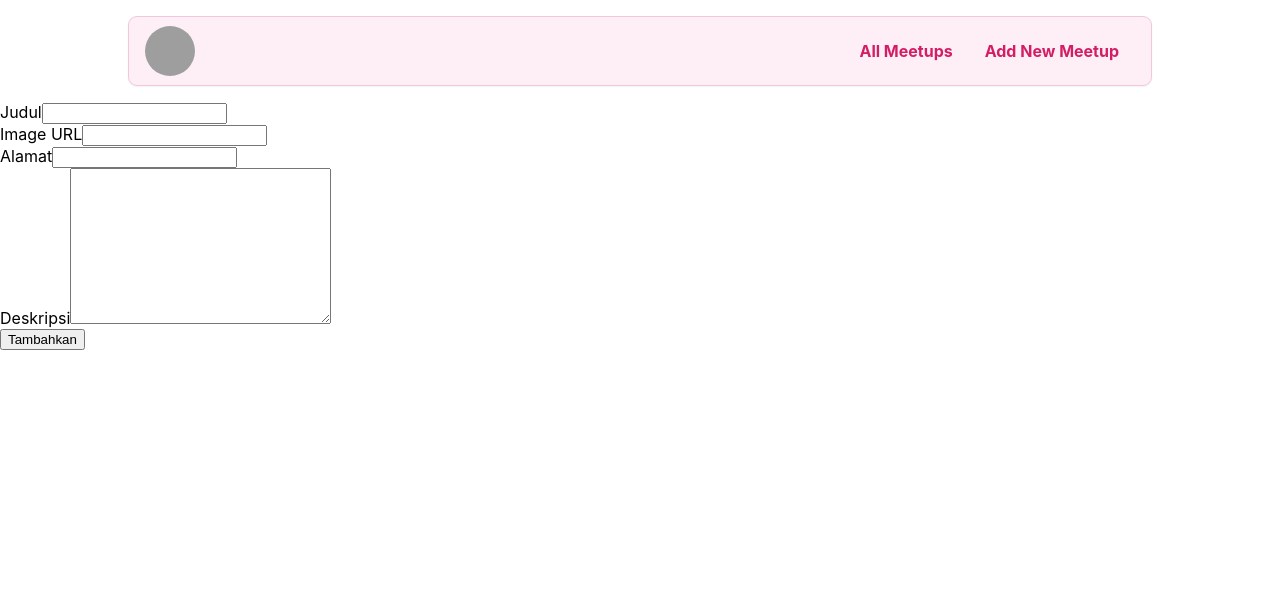
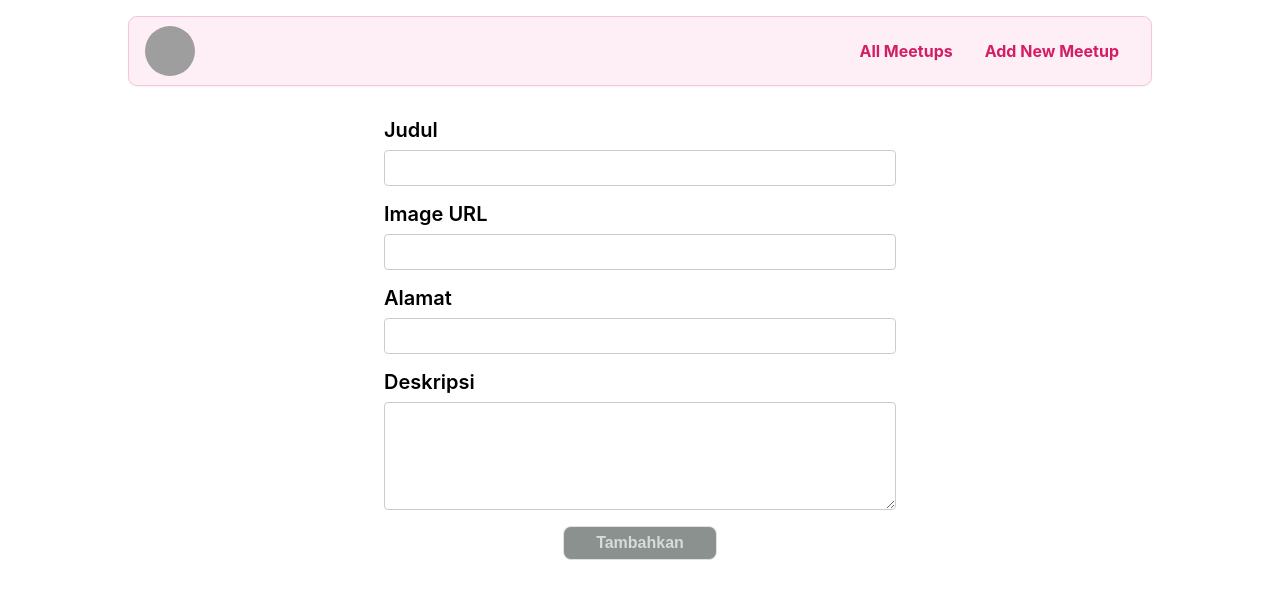
Before and after one commit to kalwabed/alterra-nextjs, a Next.js app: page /new in a window 1280 px wide. Shown: the top 598 px of the page. Built offline with nearby package versions, Linux system fonts and the light colour scheme; grey boxes are pictures that could not be loaded.

Commit message:
styling meetup form

```diff
--- a/components/meetup-form.jsx
+++ b/components/meetup-form.jsx
@@ -1,4 +1,6 @@
 import * as React from 'react'
+
+import styles from './meetup-form.module.css'
 
 const MeetupForm = ({ onAddMeetup }) => {
   const titleRef = React.useRef(null)
@@ -20,30 +22,40 @@ const MeetupForm = ({ onAddMeetup }) => {
   }
 
   return (
-    <form onSubmit={handleOnSubmit}>
-      <div>
-        <div>
-          <label htmlFor="title">Judul</label>
-          <input ref={titleRef} type="text" id="title" />
+    <form onSubmit={handleOnSubmit} className={styles.form}>
+      <div className={styles.formWrapper}>
+        <div className={styles.formControl}>
+          <label htmlFor="title" className={styles.label}>
+            Judul
+          </label>
+          <input ref={titleRef} type="text" id="title" className={styles.input} />
         </div>
 
-        <div>
-          <label htmlFor="image">Image URL</label>
-          <input ref={imageUrlRef} type="url" id="image " />
+        <div className={styles.formControl}>
+          <label htmlFor="image" className={styles.label}>
+            Image URL
+          </label>
+          <input ref={imageUrlRef} type="url" id="image" className={styles.input} />
         </div>
 
-        <div>
-          <label htmlFor="address">Alamat</label>
-          <input ref={addressRef} type="text" id="address" />
+        <div className={styles.formControl}>
+          <label htmlFor="address" className={styles.label}>
+            Alamat
+          </label>
+          <input ref={addressRef} type="text" id="address" className={styles.input} />
         </div>
 
-        <div>
-          <label htmlFor="description">Deskripsi</label>
-          <textarea ref={descriptionRef} id="description" cols="30" rows="10"></textarea>
+        <div className={styles.formControl}>
+          <label htmlFor="description" className={styles.label}>
+            Deskripsi
+          </label>
+          <textarea ref={descriptionRef} id="description" cols="30" rows="5" className={styles.textarea}></textarea>
         </div>
       </div>
 
-      <button type="submit">Tambahkan</button>
+      <button type="submit" className={styles.btn}>
+        Tambahkan
+      </button>
     </form>
   )
 }
--- /dev/null
+++ b/components/meetup-form.module.css
@@ -0,0 +1,64 @@
+.form {
+  display: flex;
+  flex-direction: column;
+  align-items: center;
+  justify-content: center;
+  width: 100%;
+  max-width: 1024px;
+  margin: 2rem auto;
+}
+
+.formWrapper {
+  display: flex;
+  flex-direction: column;
+  width: 100%;
+  max-width: calc(1024px / 2);
+  gap: 1rem;
+}
+
+.formControl {
+  display: flex;
+  flex-direction: column;
+  width: 100%;
+  gap: 0.5rem;
+}
+
+.label {
+  font-size: 1.25rem;
+  font-weight: 600;
+}
+
+.input {
+  padding: 0.5rem;
+  border: 1px solid #ccc;
+  border-radius: 4px;
+  font-size: 1rem;
+}
+
+.textarea {
+  padding: 0.5rem;
+  border: 1px solid #ccc;
+  border-radius: 4px;
+  font-size: 1rem;
+}
+
+.btn {
+  display: flex;
+  align-items: center;
+  cursor: pointer;
+  height: 2rem;
+  margin: 1rem 0;
+  padding: 1rem 2rem;
+  border-radius: 0.5rem;
+  border: 1px solid hsl(152, 7.2%, 88.4%);
+  background-color: hsl(155, 3.5%, 55.5%);
+  color: hsl(153, 6.7%, 85.3%);
+  font-size: 1rem;
+  font-weight: 700;
+  text-decoration: none;
+  transition: background-color 250ms ease-in-out;
+}
+
+.btn:hover {
+  background-color: hsl(155, 3%, 43%);
+}
```
